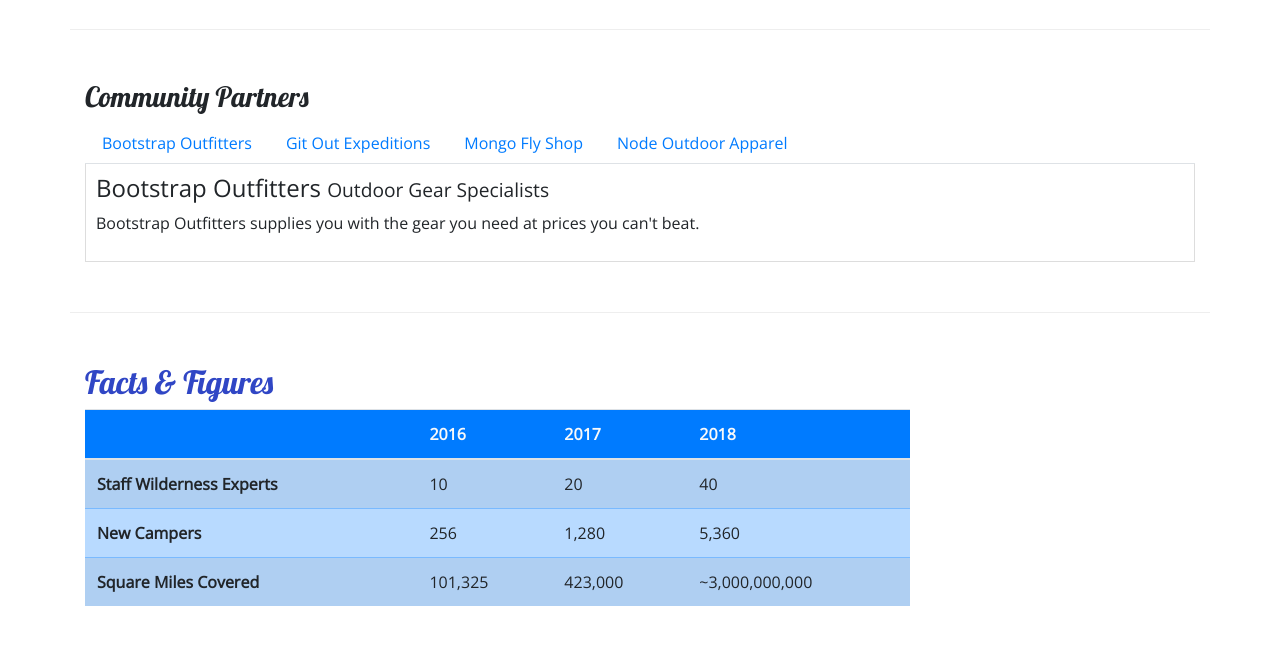
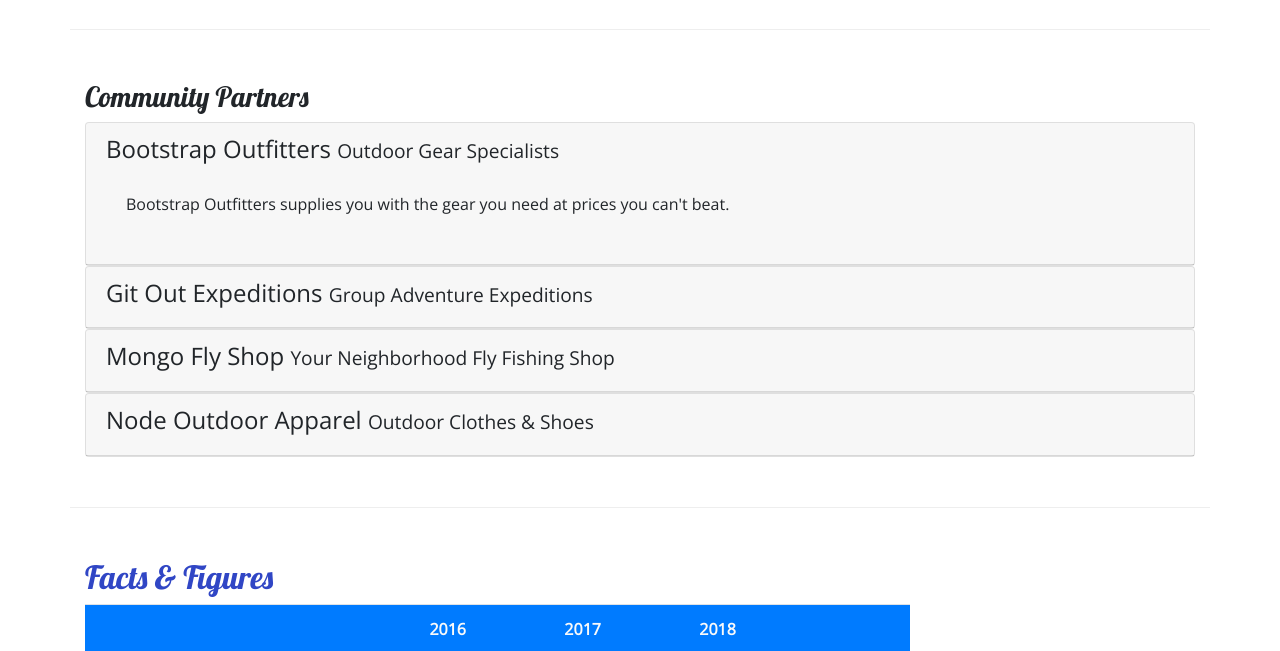
Before and after one commit to scampcoder/nucampsite, a website: page aboutus.html in a window 1280 px wide. Shown: the part 850-1501 px from the top of the page. Drawn offline with nearby package versions, Linux system fonts and the light colour scheme.

Commit message:
Accordion

```diff
--- a/aboutus.html
+++ b/aboutus.html
@@ -109,28 +109,54 @@
         <div class="row row-content">
             <div class="col-12">
                 <h3>Community Partners</h3>
-                <ul class="nav nav-tabs">
-                    <li class="nav-item"><a href="#bootstrap" class="nav-link" role="tab" data-bs-toggle="tab">Bootstrap Outfitters</a></li>
-                    <li class="nav-item"><a href="#git" class="nav-link" role="tab" data-bs-toggle="tab">Git Out Expeditions</a></li>
-                    <li class="nav-item"><a href="#mongo" class="nav-link" role="tab" data-bs-toggle="tab">Mongo Fly Shop</a></li>
-                    <li class="nav-item"><a href="#node" class="nav-link" role="tab" data-bs-toggle="tab">Node Outdoor Apparel</a></li>
-                </ul>
-                <div class="tab-content">
-                    <div class="tab-pane fade show active" role="tabpanel" id="bootstrap">
-                        <h4>Bootstrap Outfitters <small>Outdoor Gear Specialists</small></h4>
-                        <p class="d-none d-sm-block">Bootstrap Outfitters supplies you with the gear you need at prices you can't beat.</p>
+                <div id="accordion">
+                    <div class="card">
+                        <div role="tab" class="card-header">
+                            <h4>
+                                <a data-bs-toggle="collapse" data-bs-target="#bootstrap">Bootstrap Outfitters <small>Outdoor Gear Specialists</small></a>
+                            </h4>
+                            <div class="collapse show" id="bootstrap" data-bs-parent="#accordion">
+                                <div class="card-body">
+                                    <p class="d-none d-sm-block">Bootstrap Outfitters supplies you with the gear you need at prices you can't beat.</p>
+                                </div>
+                            </div>
+                        </div>
                     </div>
-                    <div class="tab-pane fade" role="tabpanel" id="git">
-                        <h4>Git Out Expeditions <small>Group Adventure Expeditions</small></h4>
-                        <p class="d-none d-sm-block">Join Git Out Expeditions to explore new horizons with a group of other adventurers!</p>
+                    <div class="card">
+                        <div class="card-header" role="tab">
+                            <h4>
+                                <a class="collapsed" data-bs-toggle="collapse" data-bs-target="#git">Git Out Expeditions <small>Group Adventure Expeditions</small></a>
+                            </h4>
+                            <div class="collapse" id="git" data-bs-parent="#accordion">
+                                <div class="card-body">
+                                    <p class="d-none d-sm-block">Join Git Out Expeditions to explore new horizons with a group of other adventurers!</p>
+                                </div>
+                            </div>
+                        </div>
                     </div>
-                    <div class="tab-pane fade" role="tabpanel" id="mongo">
-                        <h4>Mongo Fly Shop <small>Your Neighborhood Fly Fishing Shop</small></h4>
-                        <p class="d-none d-sm-block">Need a new fishing pole, a tacklebox, or flies of all kinds? Stop by Mongo Fly Shop.</p>
+                    <div class="card">
+                            <div class="card-header" role="tab">
+                                <h4>
+                                <a class="collapsed" data-bs-toggle="collapse" data-bs-target="#mongo">Mongo Fly Shop <small>Your Neighborhood Fly Fishing Shop</small></a>
+                            </h4>
+                            <div class="collapse" id="mongo" data-bs-parent="#accordion">
+                                <div class="card-body">
+                                    <p class="d-none d-sm-block">Need a new fishing pole, a tacklebox, or flies of all kinds? Stop by Mongo Fly Shop.</p>
+                                </div>
+                            </div>
+                        </div>
                     </div>
-                    <div class="tab-pane fade" role="tabpanel" id="node">
-                        <h4>Node Outdoor Apparel <small>Outdoor Clothes & Shoes</small></h4>
-                        <p class="d-none d-sm-block">From polar fleeces to swimsuits, hiking boots to waders, a visit to Node will be sure to get you covered.</p>
+                    <div class="card">
+                        <div class="card-header" role="tab">
+                            <h4>
+                                <a class="collapsed" data-bs-toggle="collapse" data-bs-target="#node">Node Outdoor Apparel <small>Outdoor Clothes & Shoes</small></a>
+                            </h4>
+                            <div class="collapse" id="node" data-bs-parent="#accordion">
+                                <div class="card-body">
+                                    <p class="d-none d-sm-block">From polar fleeces to swimsuits, hiking boots to waders, a visit to Node will be sure to get you covered.</p>
+                                </div>
+                            </div>
+                        </div>
                     </div>
                 </div>
             </div>
--- a/css/styles.css
+++ b/css/styles.css
@@ -41,8 +41,7 @@ footer {
     padding: 20px 0;
 }
 
-.tab-content {
-    border: 1px solid #DDD;
-    border-top: none;
-    padding: 10px;
-}
+a, a:hover {
+    color: inherit;
+    text-decoration: none;
+  }
```
